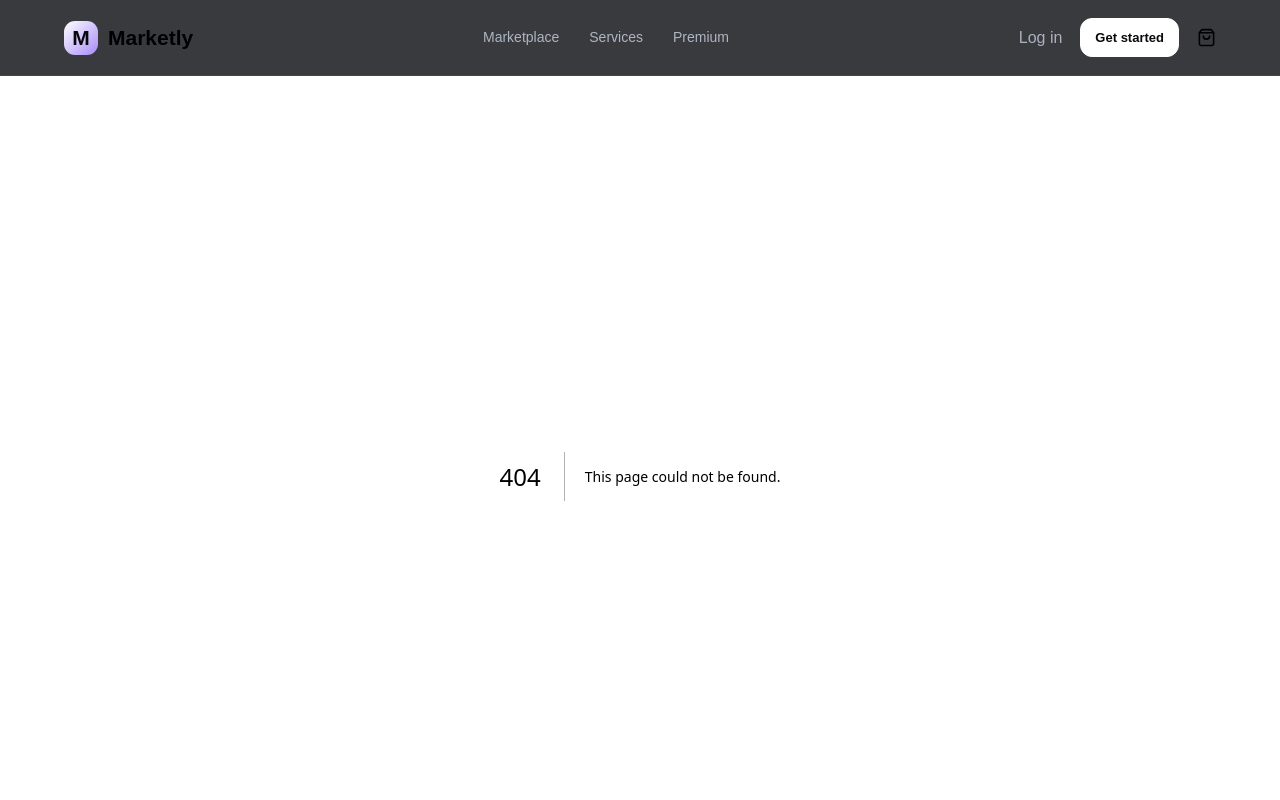
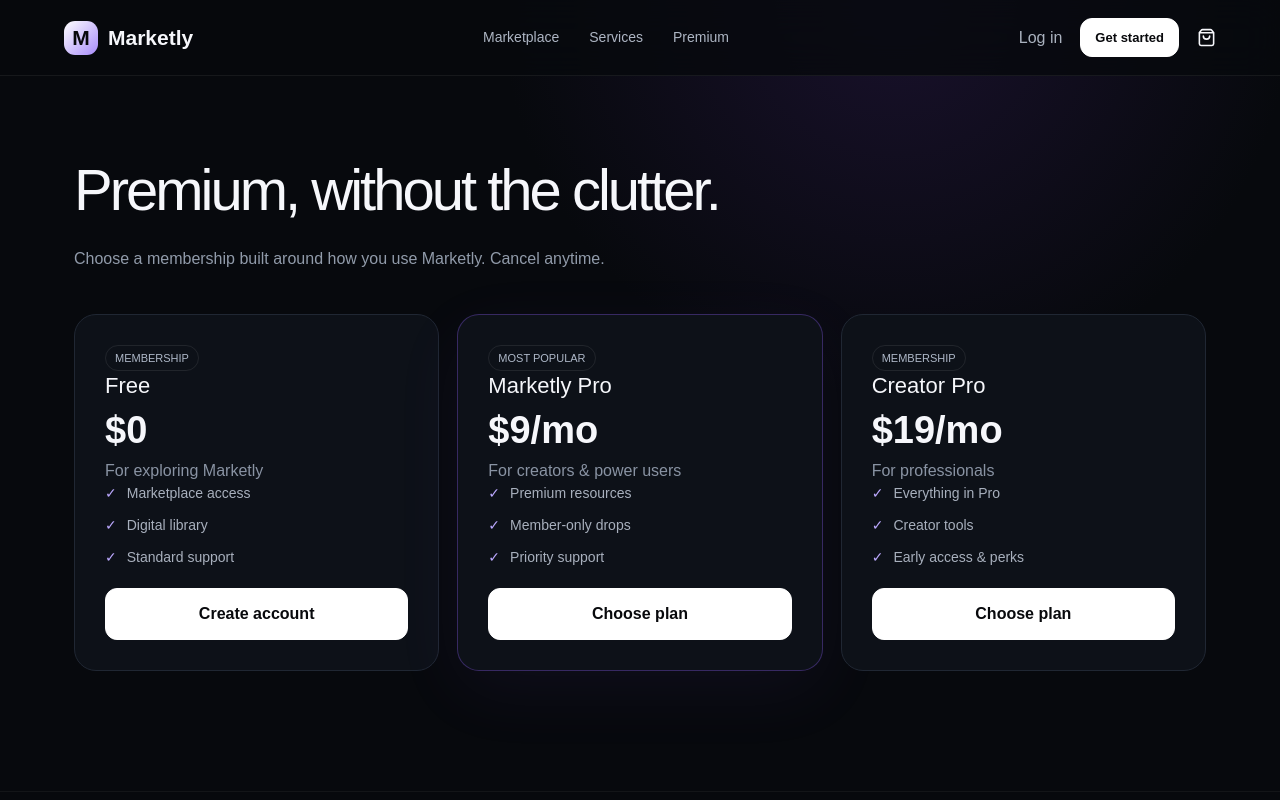
Before and after one commit to website-page/marketly, a Next.js app: page /premium in a window 1280 px wide. Before the commit this address had no page. Shown: the top 800 px of the page. Built offline with nearby package versions, Linux system fonts and the light colour scheme.

Commit message:
feat: add premium subscription plans

```diff
--- /dev/null
+++ b/app/premium/page.tsx
@@ -0,0 +1,3 @@
+import Link from 'next/link';
+const plans=[['Free','$0','For exploring Marketly',['Marketplace access','Digital library','Standard support']],['Marketly Pro','$9/mo','For creators & power users',['Premium resources','Member-only drops','Priority support']],['Creator Pro','$19/mo','For professionals',['Everything in Pro','Creator tools','Early access & perks']]];
+export default function Premium(){return <main className="page"><div className="wrap"><h1 className="pageTitle">Premium, without the clutter.</h1><p className="pageSub">Choose a membership built around how you use Marketly. Cancel anytime.</p><div className="plans" style={{marginTop:42}}>{plans.map((p,i)=><div className={'plan '+(i===1?'featured':'')} key={p[0]}><span className="pill">{i===1?'MOST POPULAR':'MEMBERSHIP'}</span><h3>{p[0]}</h3><div className="big">{p[1]}</div><p style={{color:'#8993a3'}}>{p[2]}</p><ul className="list">{(p[3] as string[]).map(x=><li key={x}>{x}</li>)}</ul><Link href="/signup" className="button" style={{width:'100%',marginTop:20}}>{i?'Choose plan':'Create account'}</Link></div>)}</div></div></main>}
```
